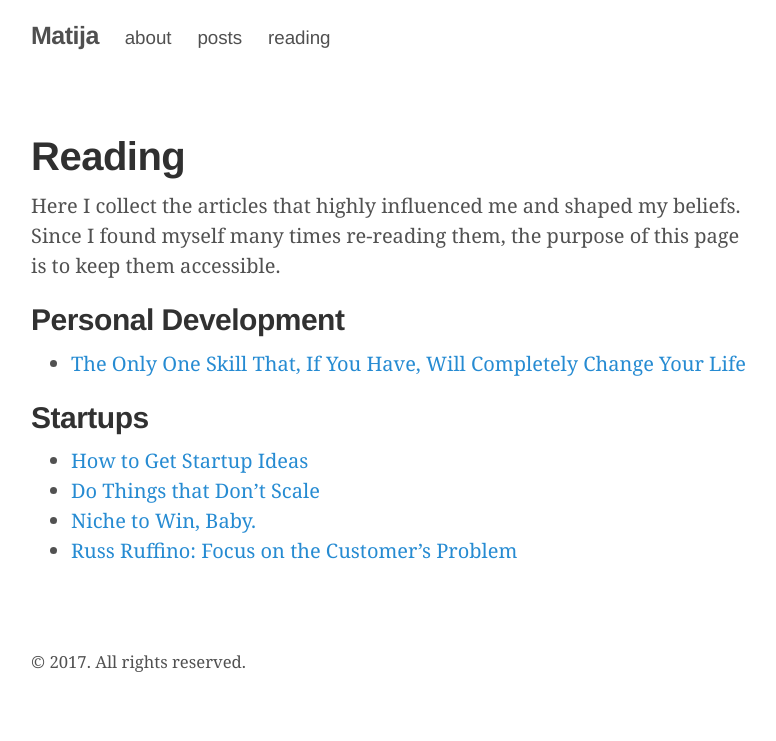
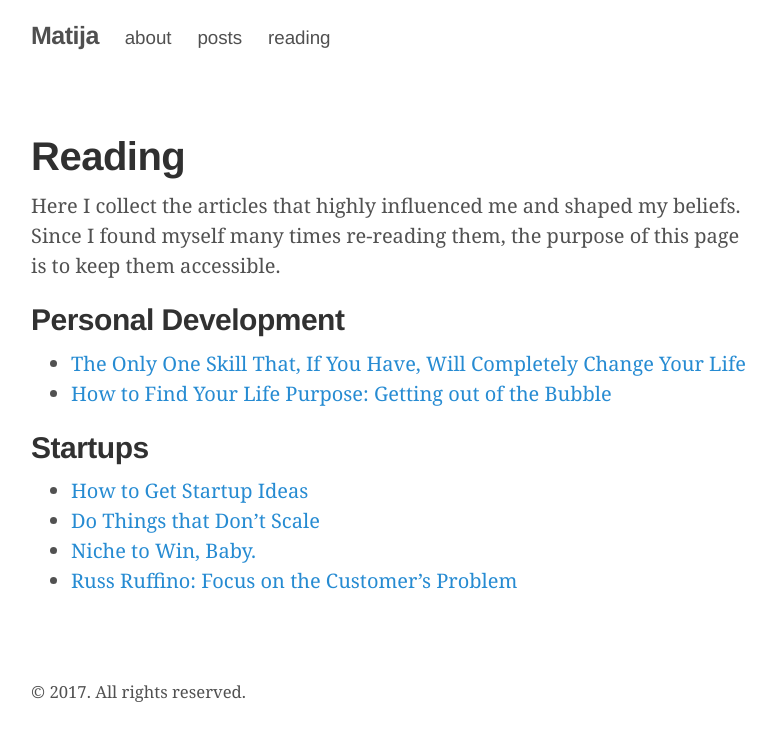
Before and after one commit to matijaSos/matijasos.github.io, a Jekyll site: the page built from reading.md, in a window 1280 px wide. Shown: the top 741 px of the page, without its empty margins (249-1025 px from the left). Built offline with Jekyll 4.4.1, drawn with Linux system fonts in a browser that asks for light colours; comment, search, counter and statistics services are not loaded.

Commit message:
Added Bubble article under personal development.

```diff
--- a/reading.md
+++ b/reading.md
@@ -8,6 +8,7 @@ re-reading them, the purpose of this page is to keep them accessible.
 
 ## Personal Development
 * [The Only One Skill That, If You Have, Will Completely Change Your Life](http://growthzer.com/one-skill/)
+* [How to Find Your Life Purpose: Getting out of the Bubble](https://zenhabits.net/life-purpose/)
 
 ## Startups
 * [How to Get Startup Ideas](http://paulgraham.com/startupideas.html)
```
